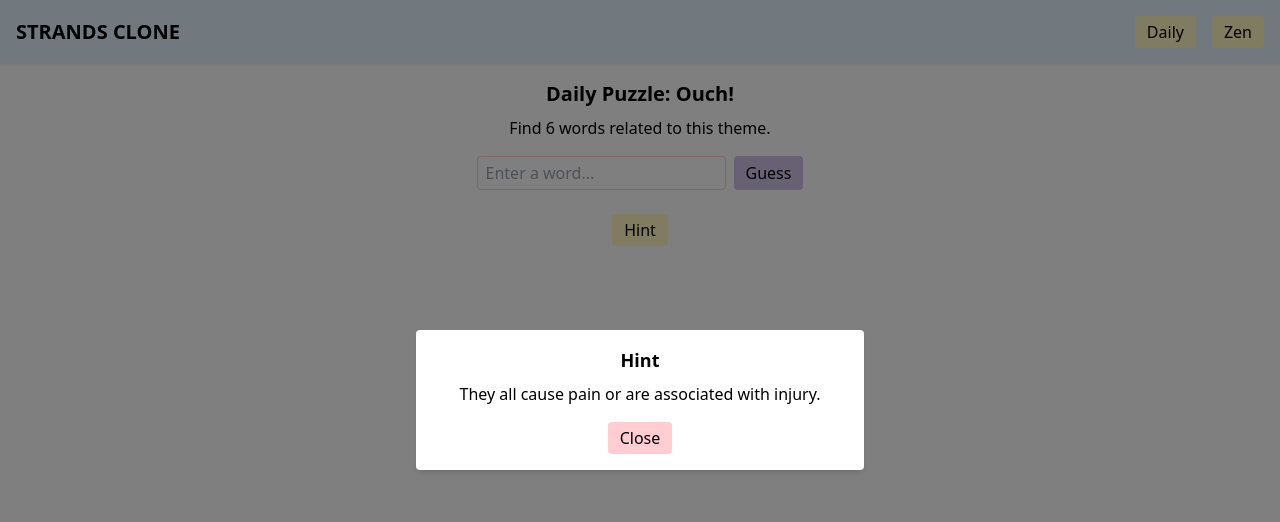
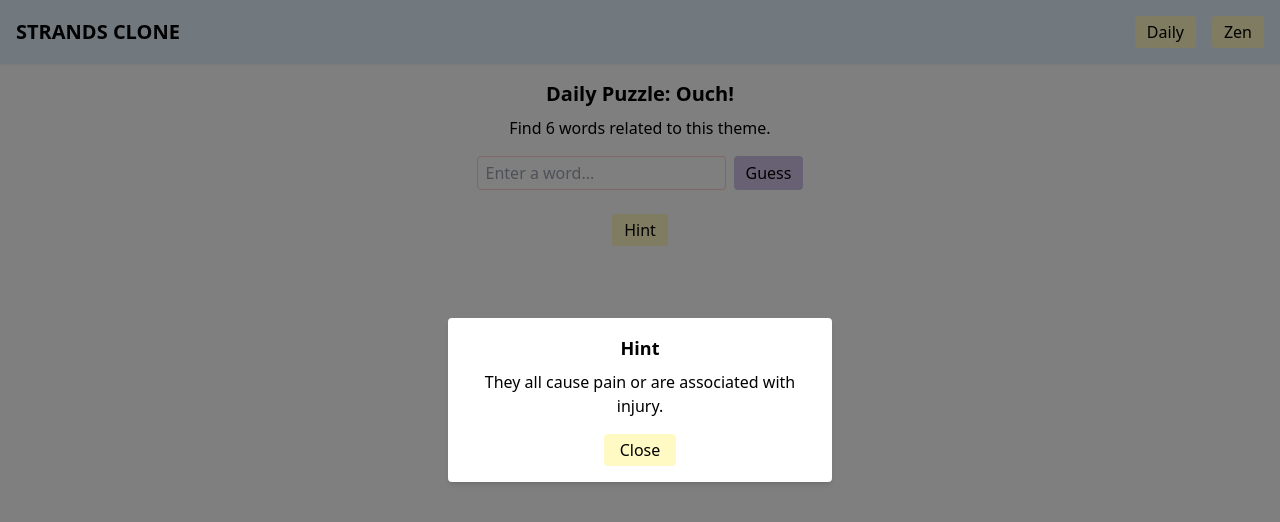
Before and after one commit to Heminyildiz/StrandUncover, a React (Vite) app: page /daily in a window 1280 px wide. Both pictures are taken after a click on the button "Hint". Shown: the top 522 px of the page. Built offline with nearby package versions, Linux system fonts and the light colour scheme.

Commit message:
Update HintModal.jsx

```diff
--- a/src/components/HintModal.jsx
+++ b/src/components/HintModal.jsx
@@ -5,12 +5,12 @@ function HintModal({ isOpen, hint, onClose }) {
 
   return (
     <div className="modal-backdrop">
-      <div className="modal-content w-3/4 max-w-md">
-        <h2 className="text-lg font-bold mb-2">Hint</h2>
+      <div className="modal-content w-3/4 max-w-sm">
+        <h2 className="text-lg font-semibold mb-2">Hint</h2>
         <p className="mb-4">{hint}</p>
         <button
           onClick={onClose}
-          className="px-3 py-1 bg-pastel-400 hover:bg-pastel-500 rounded"
+          className="px-4 py-1 bg-pastel-200 rounded hover:bg-pastel-300 transition"
         >
           Close
         </button>
```
